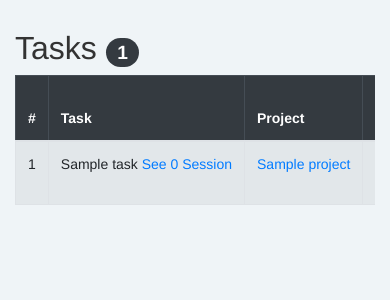
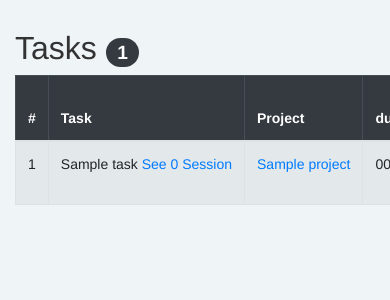
Before and after one commit to oussama-he/prodUtils, a Django app: page /pomodoro/tasks/ in a window 390 px wide; the page is wider, and only the part inside the window is pictured. Shown: the part 56-356 px from the top of that part. Run offline with Django 3.2, Linux system fonts and the light colour scheme; tables that the repository leaves empty hold one stand-in row (values such as "Sample post"); data that the repository does not hold is empty; some libraries are stand-ins or nearby versions.

Commit message:
Remove class 'responsive-table' from tables

```diff
--- a/pomodoro/templates/pomodoro/all-projects.html
+++ b/pomodoro/templates/pomodoro/all-projects.html
@@ -8,7 +8,6 @@
 {% block content %}
 <div class="container">
   <div class="row">
-    <div class="table-responsive">
       <div class="col-12">
         <h2>Projects
           <small>
@@ -37,7 +36,6 @@
           </tbody>
         </table>
       </div>
-    </div>
   </div>
 </div>
 
--- a/pomodoro/templates/pomodoro/all-tasks.html
+++ b/pomodoro/templates/pomodoro/all-tasks.html
@@ -9,8 +9,7 @@
                 <span class="badge badge-pill badge-dark">{{tasks.count}}</span>
             </small>
         </h2>
-        <div class="table-responsive">
-            <table id="history" class="table table-striped table-bordered table-hover table-responsive text-left ">
+            <table id="history" class="table table-striped table-bordered table-hover text-left ">
                 <thead class="table-dark">
                 <tr>
                     <th>#</th>
@@ -40,7 +39,6 @@
                 {% endfor %}
                 </tbody>
             </table>
-        </div>
     </div>
 </div>
 
```
